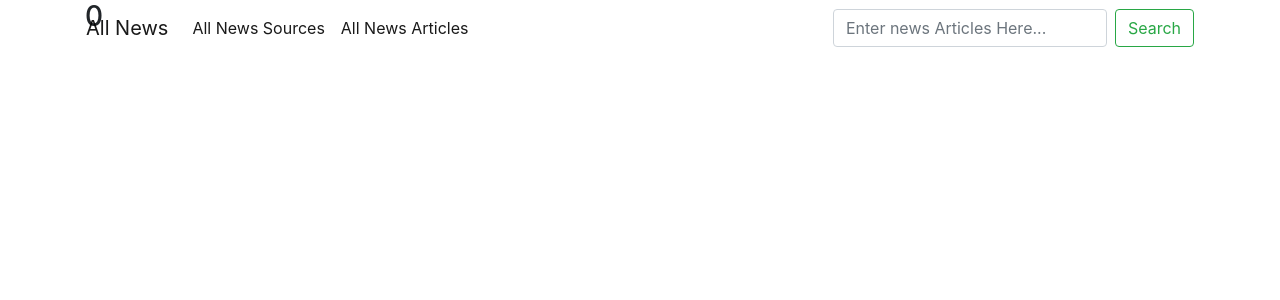
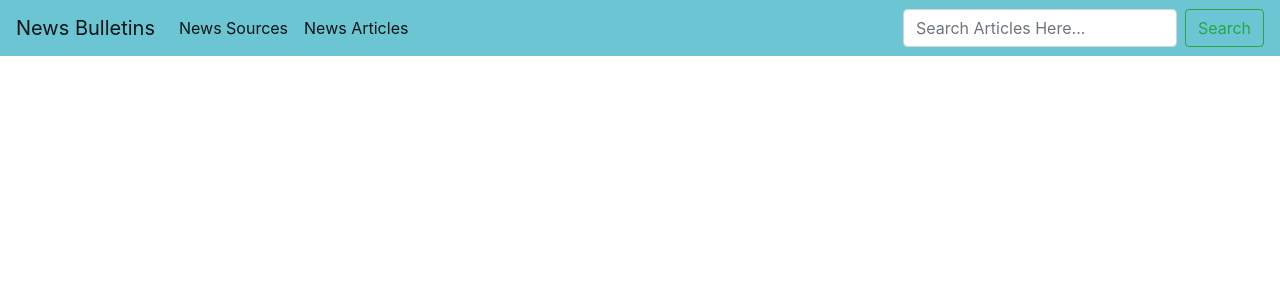
Before and after one commit to KadogoKenya/NewsApp, a Flask app: template app/templates/search.html in a window 1280 px wide. Shown: the top 300 px of the page. Run offline with Flask 2, Linux system fonts and the light colour scheme; the template is opened without the code that fills it, so the values that code supplies are empty; some libraries are stand-ins or nearby versions; some web fonts are replaced.

Commit message:
nav bar details added

```diff
--- a/app/templates/navbar.html
+++ b/app/templates/navbar.html
@@ -1,5 +1,5 @@
-<nav class="container navbar navbar-expand-lg navbar-light fixed-top">
-    <a class="navbar-brand" href="/">All News</a>
+<nav class="navbar navbar-expand-lg navbar-light fixed-top" style="background-color: #6bc5d2" >
+  <a class="navbar-brand" href="/">News Bulletins</a>
   <button class="navbar-toggler" type="button" data-toggle="collapse" data-target="#navbarSupportedContent" aria-controls="navbarSupportedContent" aria-expanded="false" aria-label="Toggle navigation">
     <span class="navbar-toggler-icon"></span>
   </button>
@@ -7,14 +7,14 @@
   <div class="collapse navbar-collapse" id="navbarSupportedContent">
     <ul class="navbar-nav mr-auto">
       <li class="nav-item active">
-          <a class="nav-link" href="/">All News Sources<span class="sr-only">(current)</span></a>
+        <a class="nav-link" href="/">News Sources<span class="sr-only">(current)</span></a>
       </li>
       <li class="nav-item active">
-          <a class="nav-link" href="/News-Articles"> All News Articles </a>
+        <a class="nav-link" href="/News-Articles"> News Articles </a>
       </li>
     </ul>
     <form class="form-inline my-2 my-lg-0">
-        <input class="form-control mr-sm-2" type="search" placeholder="Enter news Articles Here..." aria-label="Search" name="article_name">
+      <input class="form-control mr-sm-2" type="search" placeholder="Search Articles Here..." aria-label="Search" name="article_name">
       <button class="btn btn-outline-success my-2 my-sm-0" type="submit">Search</button>
     </form>
   </div>
```
Lines whose indentation alone changed are shown as unchanged.
